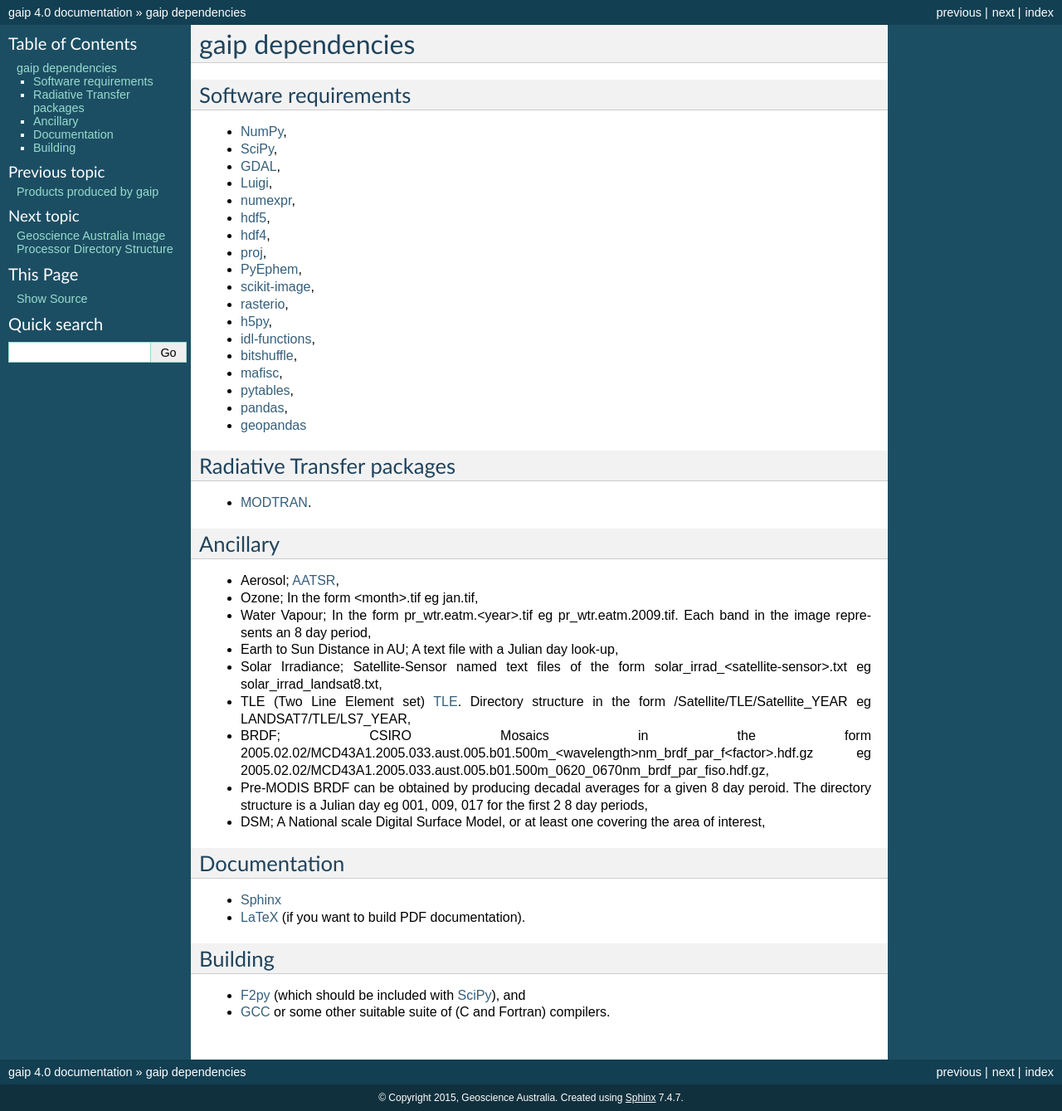
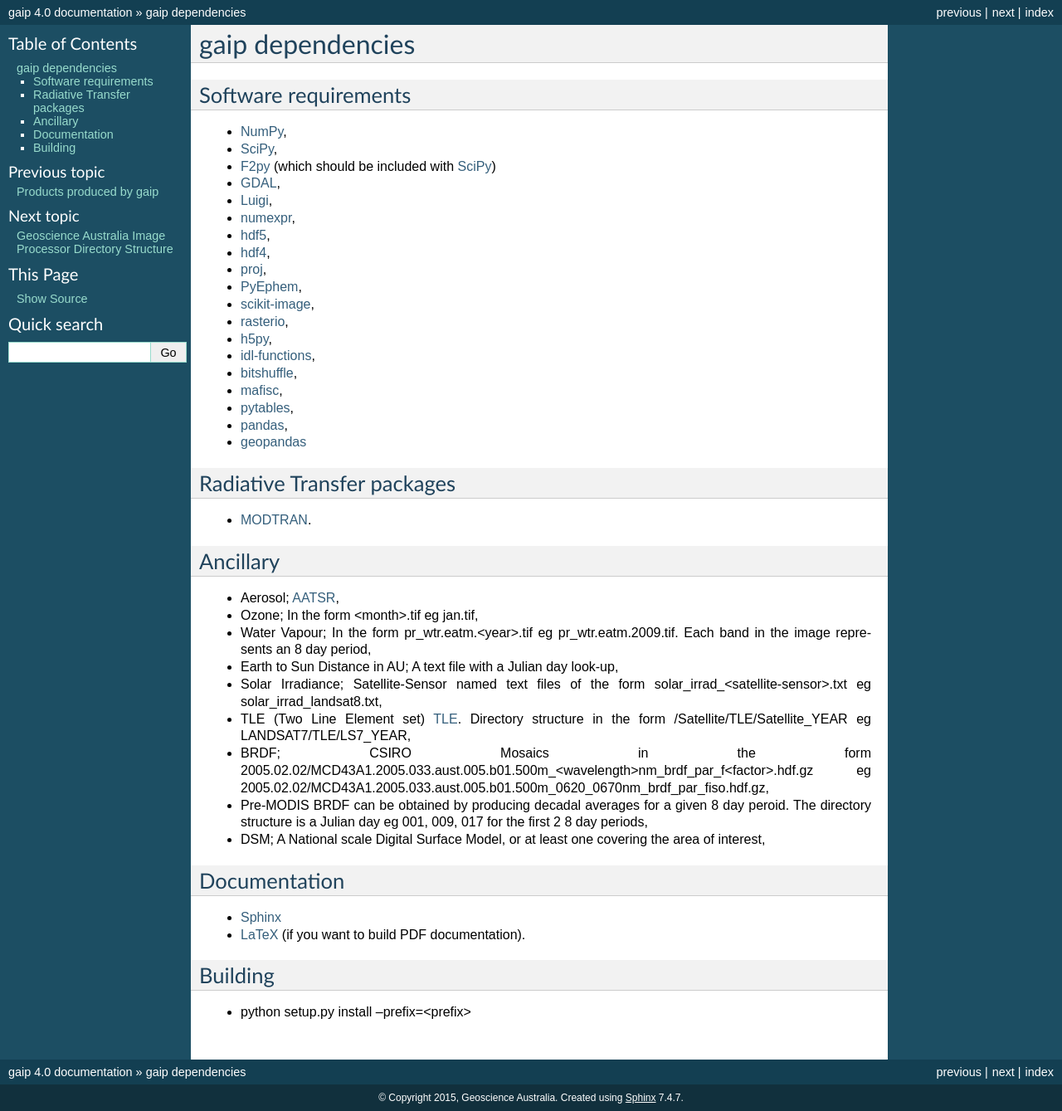
Before and after one commit to GeoscienceAustralia/wagl, a Sphinx documentation site: the page built from docs/source/dependencies.rst, in a window 1280 px wide. Shown: the whole page at 83% size. Built offline with Sphinx 7.4.7, drawn with Linux system fonts in a browser that asks for light colours; pages that are not in the unit, such as notebooks, are missing from menus.

Commit message:
Build doc change.

```diff
--- a/docs/source/dependencies.rst
+++ b/docs/source/dependencies.rst
@@ -55,5 +56,4 @@
 Building
 --------
 
-* `F2py <http://www.scipy.org/F2py>`_ (which should be included with `SciPy <http://www.scipy.org/>`_), and
-* `GCC <http://gcc.gnu.org/>`_ or some other suitable suite of (C and Fortran) compilers.
+* python setup.py install --prefix=<prefix>
```
Also changed, not shown: other parts of docs/source/dependencies.rst (+1 -0 lines).
